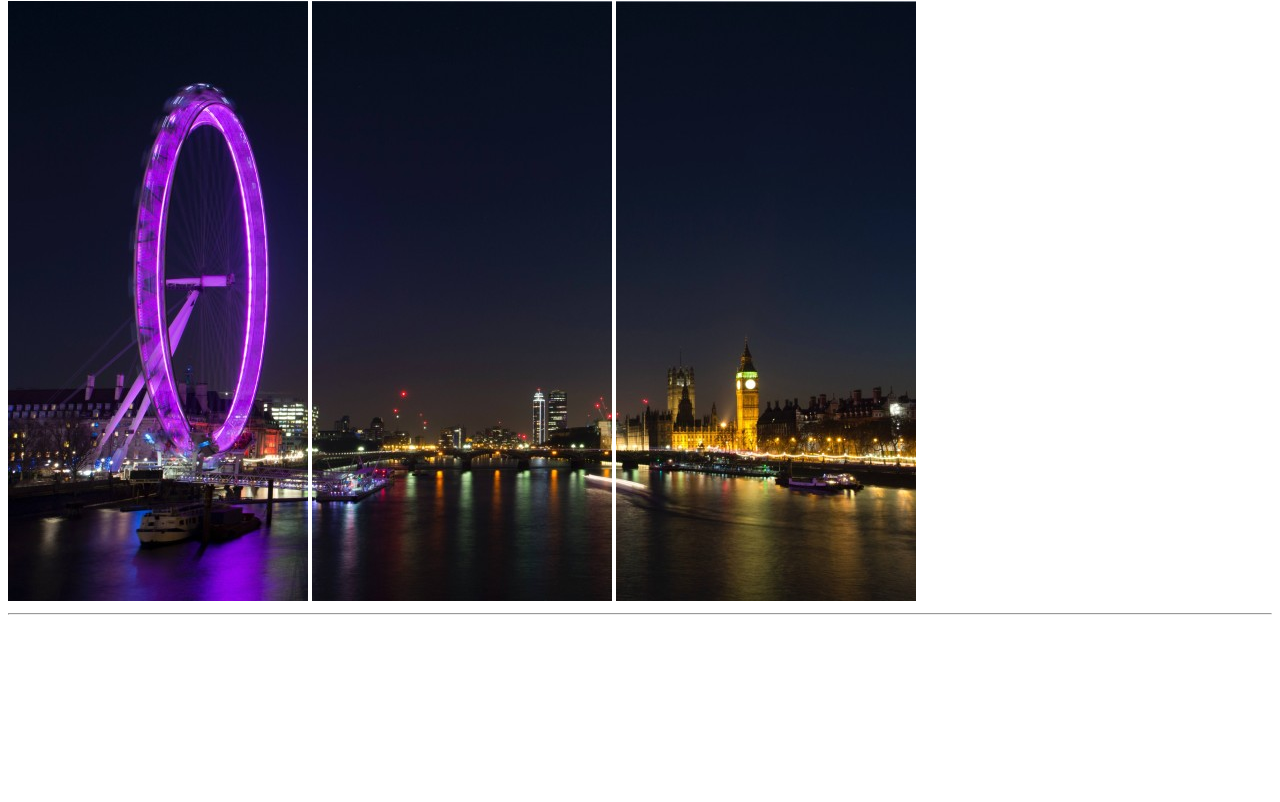
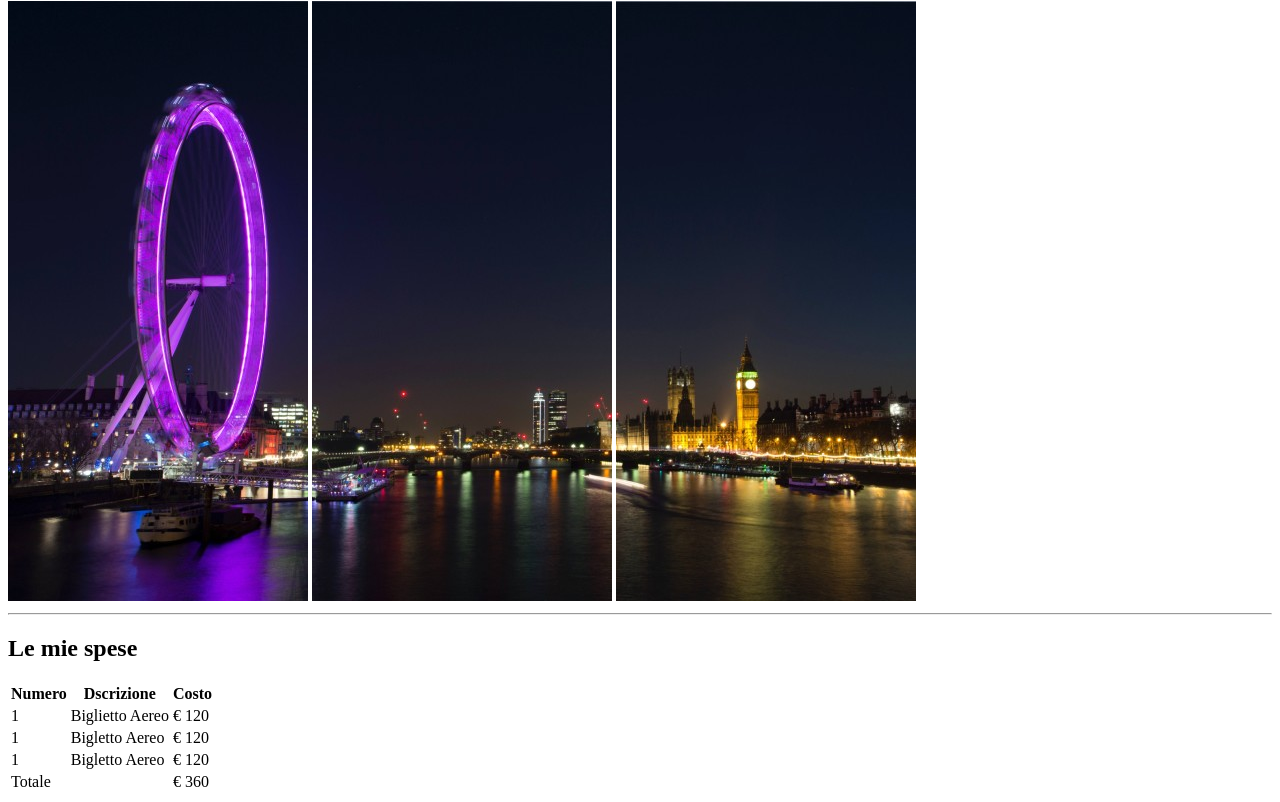
Before and after one commit to SainasFede/html-london-trip, a plain HTML site: page index.html in a window 1280 px wide. Shown: the part 79-881 px from the top of the page. Before the commit the page ends 800 px from the top, so only its background shows below. Drawn offline with Linux system fonts and the light colour scheme.

Commit message:
add tabella

```diff
--- a/index.html
+++ b/index.html
@@ -9,11 +9,54 @@
 <body>
   <!--introduzione-->
   <header>
-    <h1>Il mio Viaggio a Londra</h1>
+    <h1><strong>Il mio Viaggio a Londra</strong></h1>
     <img src="london-img/Ruota.jpg" alt="Ruota">
     <img src="london-img/Ponte.jpg" alt="Ponte">
     <img src="london-img/Big.jpg" alt="Big">
     <hr>
   </header>
+  <!--/introduzione-->
+
+  <!--tabella spese-->
+  <h2><strong>Le mie spese</strong></h2>
+  <table>
+
+    <thead>
+      <tr>
+        <th><strong>Numero</strong></th>
+        <th><strong>Dscrizione</strong></th>
+        <th><strong>Costo</strong></th>
+      </tr>
+    </thead>
+
+    <tbody>
+      <tr>
+        <td>1</td>
+        <td>Biglietto Aereo</td>
+        <td>&euro; 120</td>
+      </tr>
+      <tr>
+        <td>1</td>
+        <td>Bigletto Aereo</td>
+        <td>&euro; 120</td>
+      </tr>
+      <tr>
+        <td>1</td>
+        <td>Bigletto Aereo</td>
+        <td>&euro; 120</td>
+      </tr>
+    </tbody>
+
+    <tfoot>
+      <tr>
+        <td>Totale</td>
+        <td>&ensp;</td>
+        <td>&euro; 360</td>
+      </tr>
+    </tfoot>
+  </table>
+  <!--/tabella spese-->
+
+
 </body>
 </html>
```
